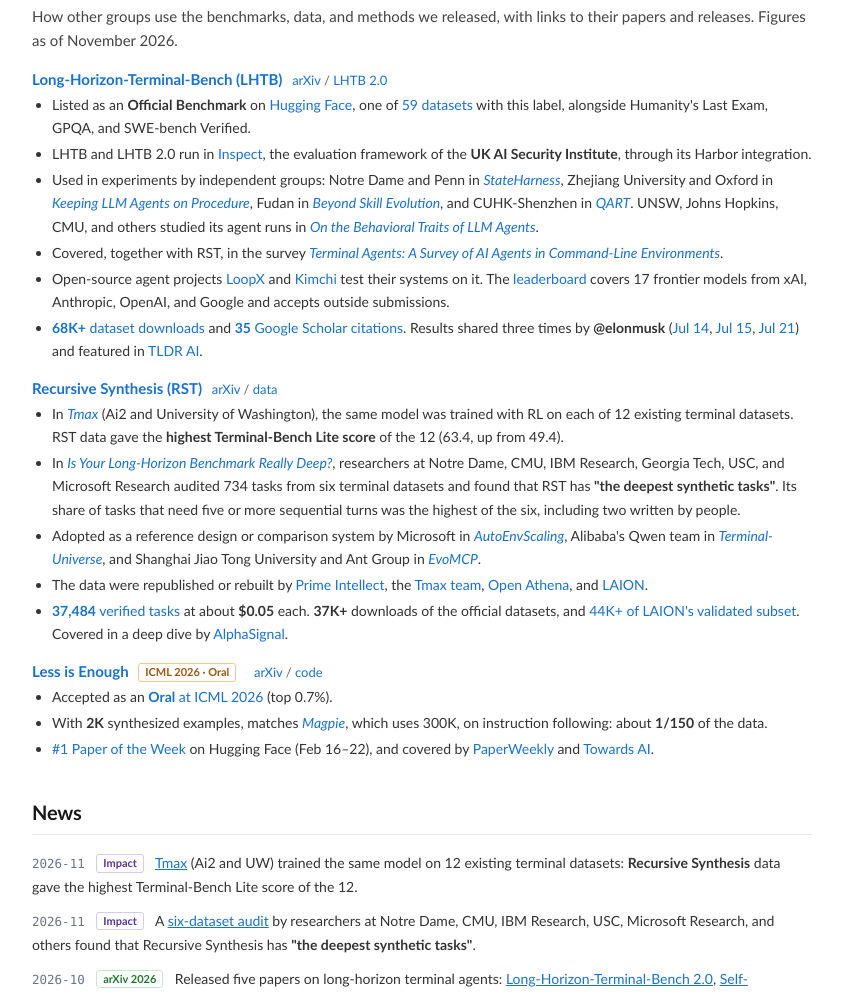
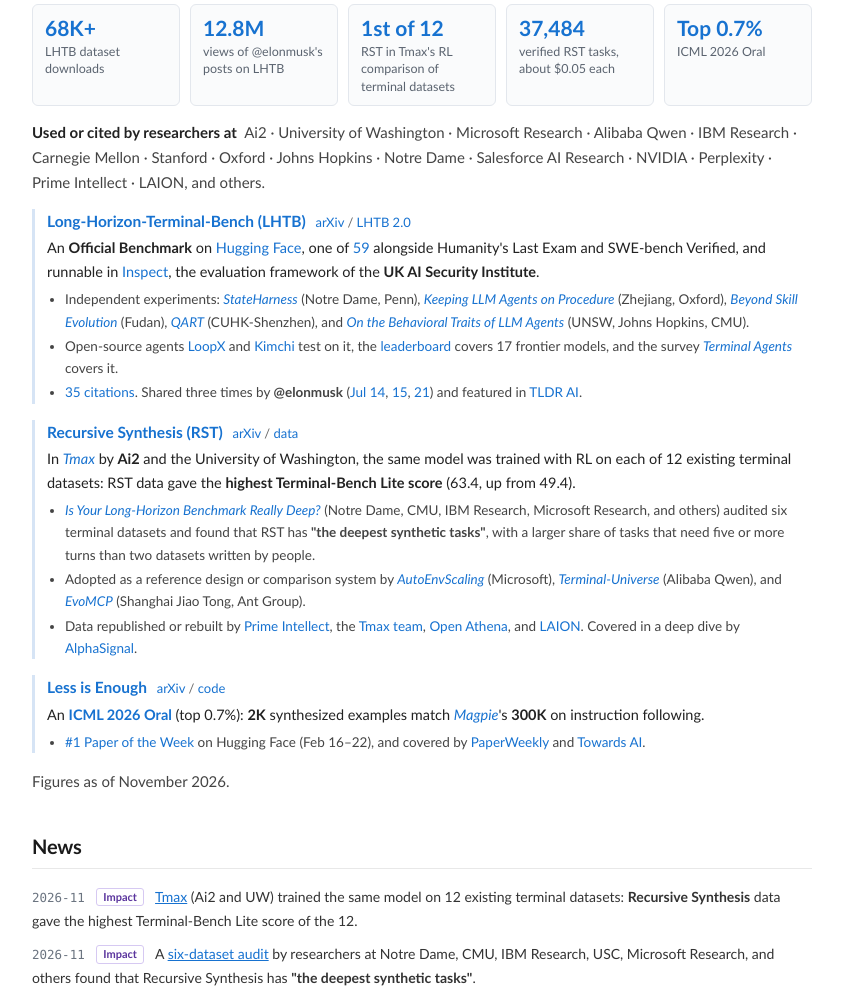
Before and after one commit to Zhongzhi660/personal_website, a plain HTML site: page index.html in a window 1280 px wide. Shown: the part 491-1485 px from the top of the page, without its empty margins (218-1061 px from the left). Drawn offline with Linux system fonts and the light colour scheme.

Commit message:
Impact section: a row of key figures, the organizations that use or cite the work, and a one-line headline per project
Co-Authored-By: Claude Opus 5.5 <noreply@anthropic.com>
Claude-Session: https://claude.ai/code/session_01PN4XCf5vu8SnCZhj4LdTi4

```diff
--- a/index.html
+++ b/index.html
@@ -91,39 +91,45 @@
     </nav>
 
     <h2 id="impact">Research Impact</h2>
-    <p class="section-intro impact-intro">How other groups use the benchmarks, data, and methods we released, with links to their papers and releases. Figures as of November 2026.</p>
+
+    <div class="impact-stats">
+        <a class="impact-stat" href="https://huggingface.co/datasets/IntelligenceLab/Long-Horizon-Terminal-Bench" target="_blank" rel="noopener noreferrer"><span class="impact-stat-num">68K+</span><span class="impact-stat-label">LHTB dataset downloads</span></a>
+        <a class="impact-stat" href="https://x.com/elonmusk/status/2076909201524203973" target="_blank" rel="noopener noreferrer"><span class="impact-stat-num">12.8M</span><span class="impact-stat-label">views of @elonmusk's posts on LHTB</span></a>
+        <a class="impact-stat" href="https://arxiv.org/abs/2606.23321" target="_blank" rel="noopener noreferrer"><span class="impact-stat-num">1st of 12</span><span class="impact-stat-label">RST in Tmax's RL comparison of terminal datasets</span></a>
+        <a class="impact-stat" href="https://huggingface.co/datasets/Zhongzhi1228/Recursive-Task-Synthesis" target="_blank" rel="noopener noreferrer"><span class="impact-stat-num">37,484</span><span class="impact-stat-label">verified RST tasks, about $0.05 each</span></a>
+        <a class="impact-stat" href="https://icml.cc/virtual/2026/events/oral" target="_blank" rel="noopener noreferrer"><span class="impact-stat-num">Top 0.7%</span><span class="impact-stat-label">ICML 2026 Oral</span></a>
+    </div>
+
+    <p class="impact-orgs"><span class="impact-orgs-label">Used or cited by researchers at</span> Ai2 · University of Washington · Microsoft Research · Alibaba Qwen · IBM Research · Carnegie Mellon · Stanford · Oxford · Johns Hopkins · Notre Dame · Salesforce AI Research · NVIDIA · Perplexity · Prime Intellect · LAION, and others.</p>
 
     <div class="impact-block">
       <p class="impact-title"><a href="https://zli12321.github.io/LHTB/" target="_blank" rel="noopener noreferrer">Long-Horizon-Terminal-Bench (LHTB)</a> <span class="impact-paper-links"><a href="https://arxiv.org/abs/2607.08964" target="_blank" rel="noopener noreferrer">arXiv</a> / <a href="https://arxiv.org/abs/2610.14146" target="_blank" rel="noopener noreferrer">LHTB 2.0</a></span></p>
+      <p class="impact-headline">An <strong>Official Benchmark</strong> on <a href="https://huggingface.co/datasets/IntelligenceLab/Long-Horizon-Terminal-Bench" target="_blank" rel="noopener noreferrer">Hugging Face</a>, one of <a href="https://huggingface.co/datasets?benchmark=benchmark:official" target="_blank" rel="noopener noreferrer">59</a> alongside Humanity's Last Exam and SWE-bench Verified, and runnable in <a href="https://meridianlabs-ai.github.io/inspect_harbor/registry/long_horizon_terminal_bench.html" target="_blank" rel="noopener noreferrer">Inspect</a>, the evaluation framework of the <strong>UK AI Security Institute</strong>.</p>
       <ul class="impact-list">
-        <li>Listed as an <strong>Official Benchmark</strong> on <a href="https://huggingface.co/datasets/IntelligenceLab/Long-Horizon-Terminal-Bench" target="_blank" rel="noopener noreferrer">Hugging Face</a>, one of <a href="https://huggingface.co/datasets?benchmark=benchmark:official" target="_blank" rel="noopener noreferrer">59 datasets</a> with this label, alongside Humanity's Last Exam, GPQA, and SWE-bench Verified.</li>
-        <li>LHTB and LHTB 2.0 run in <a href="https://meridianlabs-ai.github.io/inspect_harbor/registry/long_horizon_terminal_bench.html" target="_blank" rel="noopener noreferrer">Inspect</a>, the evaluation framework of the <strong>UK AI Security Institute</strong>, through its Harbor integration.</li>
-        <li>Used in experiments by independent groups: Notre Dame and Penn in <a href="https://arxiv.org/abs/2610.17616" target="_blank" rel="noopener noreferrer"><em>StateHarness</em></a>, Zhejiang University and Oxford in <a href="https://arxiv.org/abs/2611.10884" target="_blank" rel="noopener noreferrer"><em>Keeping LLM Agents on Procedure</em></a>, Fudan in <a href="https://arxiv.org/abs/2609.34649" target="_blank" rel="noopener noreferrer"><em>Beyond Skill Evolution</em></a>, and CUHK-Shenzhen in <a href="https://arxiv.org/abs/2609.16887" target="_blank" rel="noopener noreferrer"><em>QART</em></a>. UNSW, Johns Hopkins, CMU, and others studied its agent runs in <a href="https://arxiv.org/abs/2609.32776" target="_blank" rel="noopener noreferrer"><em>On the Behavioral Traits of LLM Agents</em></a>.</li>
-        <li>Covered, together with RST, in the survey <a href="https://arxiv.org/abs/2608.20485" target="_blank" rel="noopener noreferrer"><em>Terminal Agents: A Survey of AI Agents in Command-Line Environments</em></a>.</li>
-        <li>Open-source agent projects <a href="https://loopx-project.github.io/loopx/benchmarks/lhtb/" target="_blank" rel="noopener noreferrer">LoopX</a> and <a href="https://github.com/getkimchi/kimchi/pull/1179" target="_blank" rel="noopener noreferrer">Kimchi</a> test their systems on it. The <a href="https://zli12321.github.io/LHTB/leaderboard.html" target="_blank" rel="noopener noreferrer">leaderboard</a> covers 17 frontier models from xAI, Anthropic, OpenAI, and Google and accepts outside submissions.</li>
-        <li><a href="https://huggingface.co/datasets/IntelligenceLab/Long-Horizon-Terminal-Bench" target="_blank" rel="noopener noreferrer"><strong>68K+</strong> dataset downloads</a> and <a href="https://scholar.google.com/citations?user=tZTDtW4AAAAJ" target="_blank" rel="noopener noreferrer"><strong>35</strong> Google Scholar citations</a>. Results shared three times by <strong>@elonmusk</strong> (<a href="https://x.com/elonmusk/status/2076909201524203973" target="_blank" rel="noopener noreferrer">Jul 14</a>, <a href="https://x.com/elonmusk/status/2077412964231991420" target="_blank" rel="noopener noreferrer">Jul 15</a>, <a href="https://x.com/elonmusk/status/2079430412837757338" target="_blank" rel="noopener noreferrer">Jul 21</a>) and featured in <a href="https://tldr.tech/ai/2026-07-14" target="_blank" rel="noopener noreferrer">TLDR AI</a>.</li>
+        <li>Independent experiments: <a href="https://arxiv.org/abs/2610.17616" target="_blank" rel="noopener noreferrer"><em>StateHarness</em></a> (Notre Dame, Penn), <a href="https://arxiv.org/abs/2611.10884" target="_blank" rel="noopener noreferrer"><em>Keeping LLM Agents on Procedure</em></a> (Zhejiang, Oxford), <a href="https://arxiv.org/abs/2609.34649" target="_blank" rel="noopener noreferrer"><em>Beyond Skill Evolution</em></a> (Fudan), <a href="https://arxiv.org/abs/2609.16887" target="_blank" rel="noopener noreferrer"><em>QART</em></a> (CUHK-Shenzhen), and <a href="https://arxiv.org/abs/2609.32776" target="_blank" rel="noopener noreferrer"><em>On the Behavioral Traits of LLM Agents</em></a> (UNSW, Johns Hopkins, CMU).</li>
+        <li>Open-source agents <a href="https://loopx-project.github.io/loopx/benchmarks/lhtb/" target="_blank" rel="noopener noreferrer">LoopX</a> and <a href="https://github.com/getkimchi/kimchi/pull/1179" target="_blank" rel="noopener noreferrer">Kimchi</a> test on it, the <a href="https://zli12321.github.io/LHTB/leaderboard.html" target="_blank" rel="noopener noreferrer">leaderboard</a> covers 17 frontier models, and the survey <a href="https://arxiv.org/abs/2608.20485" target="_blank" rel="noopener noreferrer"><em>Terminal Agents</em></a> covers it.</li>
+        <li><a href="https://scholar.google.com/citations?user=tZTDtW4AAAAJ" target="_blank" rel="noopener noreferrer">35 citations</a>. Shared three times by <strong>@elonmusk</strong> (<a href="https://x.com/elonmusk/status/2076909201524203973" target="_blank" rel="noopener noreferrer">Jul 14</a>, <a href="https://x.com/elonmusk/status/2077412964231991420" target="_blank" rel="noopener noreferrer">15</a>, <a href="https://x.com/elonmusk/status/2079430412837757338" target="_blank" rel="noopener noreferrer">21</a>) and featured in <a href="https://tldr.tech/ai/2026-07-14" target="_blank" rel="noopener noreferrer">TLDR AI</a>.</li>
       </ul>
     </div>
 
     <div class="impact-block">
       <p class="impact-title"><a href="https://zhongzhi660.github.io/recursive-verified-synthesis-site/" target="_blank" rel="noopener noreferrer">Recursive Synthesis (RST)</a> <span class="impact-paper-links"><a href="https://arxiv.org/abs/2608.05466" target="_blank" rel="noopener noreferrer">arXiv</a> / <a href="https://huggingface.co/datasets/Zhongzhi1228/Recursive-Task-Synthesis" target="_blank" rel="noopener noreferrer">data</a></span></p>
+      <p class="impact-headline">In <a href="https://arxiv.org/abs/2606.23321" target="_blank" rel="noopener noreferrer"><em>Tmax</em></a> by <strong>Ai2</strong> and the University of Washington, the same model was trained with RL on each of 12 existing terminal datasets: RST data gave the <strong>highest Terminal-Bench Lite score</strong> (63.4, up from 49.4).</p>
       <ul class="impact-list">
-        <li>In <a href="https://arxiv.org/abs/2606.23321" target="_blank" rel="noopener noreferrer"><em>Tmax</em></a> (Ai2 and University of Washington), the same model was trained with RL on each of 12 existing terminal datasets. RST data gave the <strong>highest Terminal-Bench Lite score</strong> of the 12 (63.4, up from 49.4).</li>
-        <li>In <a href="https://arxiv.org/abs/2611.01927" target="_blank" rel="noopener noreferrer"><em>Is Your Long-Horizon Benchmark Really Deep?</em></a>, researchers at Notre Dame, CMU, IBM Research, Georgia Tech, USC, and Microsoft Research audited 734 tasks from six terminal datasets and found that RST has <strong>"the deepest synthetic tasks"</strong>. Its share of tasks that need five or more sequential turns was the highest of the six, including two written by people.</li>
-        <li>Adopted as a reference design or comparison system by Microsoft in <a href="https://arxiv.org/abs/2610.14163" target="_blank" rel="noopener noreferrer"><em>AutoEnvScaling</em></a>, Alibaba's Qwen team in <a href="https://arxiv.org/abs/2609.04148" target="_blank" rel="noopener noreferrer"><em>Terminal-Universe</em></a>, and Shanghai Jiao Tong University and Ant Group in <a href="https://arxiv.org/abs/2610.41479" target="_blank" rel="noopener noreferrer"><em>EvoMCP</em></a>.</li>
-        <li>The data were republished or rebuilt by <a href="https://huggingface.co/datasets/PrimeIntellect/Recursive-Task-Synthesis" target="_blank" rel="noopener noreferrer">Prime Intellect</a>, the <a href="https://huggingface.co/datasets/TMaxxx/agent-task-recursive-task-synthesis" target="_blank" rel="noopener noreferrer">Tmax team</a>, <a href="https://huggingface.co/datasets/open-athena/recursive-task-synthesis-glm-5.3-rollouts" target="_blank" rel="noopener noreferrer">Open Athena</a>, and <a href="https://huggingface.co/datasets/laion/rts-1k-rootless-apptainer" target="_blank" rel="noopener noreferrer">LAION</a>.</li>
-        <li><a href="https://huggingface.co/datasets/Zhongzhi1228/Recursive-Task-Synthesis" target="_blank" rel="noopener noreferrer"><strong>37,484</strong> verified tasks</a> at about <strong>$0.05</strong> each. <strong>37K+</strong> downloads of the official datasets, and <a href="https://huggingface.co/datasets/laion/rts-1k-rootless-apptainer" target="_blank" rel="noopener noreferrer">44K+ of LAION's validated subset</a>. Covered in a deep dive by <a href="https://alphasignal.ai/news/when-to-gate-recursive-terminal-task-synthesis" target="_blank" rel="noopener noreferrer">AlphaSignal</a>.</li>
+        <li><a href="https://arxiv.org/abs/2611.01927" target="_blank" rel="noopener noreferrer"><em>Is Your Long-Horizon Benchmark Really Deep?</em></a> (Notre Dame, CMU, IBM Research, Microsoft Research, and others) audited six terminal datasets and found that RST has <strong>"the deepest synthetic tasks"</strong>, with a larger share of tasks that need five or more turns than two datasets written by people.</li>
+        <li>Adopted as a reference design or comparison system by <a href="https://arxiv.org/abs/2610.14163" target="_blank" rel="noopener noreferrer"><em>AutoEnvScaling</em></a> (Microsoft), <a href="https://arxiv.org/abs/2609.04148" target="_blank" rel="noopener noreferrer"><em>Terminal-Universe</em></a> (Alibaba Qwen), and <a href="https://arxiv.org/abs/2610.41479" target="_blank" rel="noopener noreferrer"><em>EvoMCP</em></a> (Shanghai Jiao Tong, Ant Group).</li>
+        <li>Data republished or rebuilt by <a href="https://huggingface.co/datasets/PrimeIntellect/Recursive-Task-Synthesis" target="_blank" rel="noopener noreferrer">Prime Intellect</a>, the <a href="https://huggingface.co/datasets/TMaxxx/agent-task-recursive-task-synthesis" target="_blank" rel="noopener noreferrer">Tmax team</a>, <a href="https://huggingface.co/datasets/open-athena/recursive-task-synthesis-glm-5.3-rollouts" target="_blank" rel="noopener noreferrer">Open Athena</a>, and <a href="https://huggingface.co/datasets/laion/rts-1k-rootless-apptainer" target="_blank" rel="noopener noreferrer">LAION</a>. Covered in a deep dive by <a href="https://alphasignal.ai/news/when-to-gate-recursive-terminal-task-synthesis" target="_blank" rel="noopener noreferrer">AlphaSignal</a>.</li>
       </ul>
     </div>
 
     <div class="impact-block">
-      <p class="impact-title"><a href="https://website-sigma-three-35.vercel.app/" target="_blank" rel="noopener noreferrer">Less is Enough</a> <span class="news-badge news-badge-oral">ICML 2026 · Oral</span> <span class="impact-paper-links"><a href="https://arxiv.org/abs/2602.10388" target="_blank" rel="noopener noreferrer">arXiv</a> / <a href="https://github.com/Zhongzhi660/FAC-Synthesis" target="_blank" rel="noopener noreferrer">code</a></span></p>
+      <p class="impact-title"><a href="https://website-sigma-three-35.vercel.app/" target="_blank" rel="noopener noreferrer">Less is Enough</a> <span class="impact-paper-links"><a href="https://arxiv.org/abs/2602.10388" target="_blank" rel="noopener noreferrer">arXiv</a> / <a href="https://github.com/Zhongzhi660/FAC-Synthesis" target="_blank" rel="noopener noreferrer">code</a></span></p>
+      <p class="impact-headline">An <a href="https://icml.cc/virtual/2026/events/oral" target="_blank" rel="noopener noreferrer"><strong>ICML 2026 Oral</strong></a> (top 0.7%): <strong>2K</strong> synthesized examples match <a href="https://arxiv.org/abs/2406.08464" target="_blank" rel="noopener noreferrer"><em>Magpie</em></a>'s <strong>300K</strong> on instruction following.</p>
       <ul class="impact-list">
-        <li>Accepted as an <a href="https://icml.cc/virtual/2026/events/oral" target="_blank" rel="noopener noreferrer"><strong>Oral</strong> at ICML 2026</a> (top 0.7%).</li>
-        <li>With <strong>2K</strong> synthesized examples, matches <a href="https://arxiv.org/abs/2406.08464" target="_blank" rel="noopener noreferrer"><em>Magpie</em></a>, which uses 300K, on instruction following: about <strong>1/150</strong> of the data.</li>
         <li><a href="https://x.com/huggingface/status/2026011044812865932" target="_blank" rel="noopener noreferrer">#1 Paper of the Week</a> on Hugging Face (Feb 16–22), and covered by <a href="https://mp.weixin.qq.com/s/tk_cZIz-_ErJtyNhUpiS0g" target="_blank" rel="noopener noreferrer">PaperWeekly</a> and <a href="https://www.linkedin.com/pulse/tai-192-ai-enters-scientific-discovery-q0mje/" target="_blank" rel="noopener noreferrer">Towards AI</a>.</li>
       </ul>
     </div>
+    <p class="impact-note">Figures as of November 2026.</p>
 
     <h2 id="news">News</h2>
     <ul class="news-list">
--- a/stylesheet.css
+++ b/stylesheet.css
@@ -424,22 +424,68 @@ a.news-arxiv-link:hover {
 }
 
 /* Research Impact */
-.impact-intro {
-  margin-bottom: 10px;
+.impact-stats {
+  display: grid;
+  grid-template-columns: repeat(5, minmax(0, 1fr));
+  gap: 10px;
+  margin: 4px 0 14px 0;
+}
+
+a.impact-stat {
+  display: block;
+  padding: 10px 12px;
+  border: 1px solid #e3e7ed;
+  border-radius: 6px;
+  background: #fafbfc;
+  text-decoration: none;
+  color: inherit;
+}
+
+a.impact-stat:hover,
+a.impact-stat:focus {
+  border-color: #b9cde6;
+  background: #f4f8fd;
+}
+
+.impact-stat-num {
+  display: block;
+  font-size: 21px;
+  font-weight: 700;
+  line-height: 1.25;
+  color: #1772d0;
+  white-space: nowrap;
+}
+
+.impact-stat-label {
+  display: block;
+  margin-top: 2px;
+  font-size: 12.5px;
+  line-height: 1.4;
+  color: #5b6470;
+}
+
+.impact-orgs {
+  margin: 0 0 18px 0;
+  font-size: 13.5px;
+  line-height: 1.7;
+  color: #444;
+}
+
+.impact-orgs-label {
+  font-weight: 600;
+  color: #222;
+  margin-right: 4px;
 }
 
 .impact-block {
-  margin: 0 0 14px 0;
+  margin: 0 0 16px 0;
+  padding-left: 12px;
+  border-left: 3px solid #d6e4f5;
 }
 
 .impact-title {
-  margin: 0 0 2px 0;
-  font-size: 15px;
-  font-weight: 600;
-}
-
-.impact-title .news-badge {
-  margin-left: 6px;
+  margin: 0 0 3px 0;
+  font-size: 15.5px;
   font-weight: 600;
 }
 
@@ -450,16 +496,39 @@ a.news-arxiv-link:hover {
   color: #666;
 }
 
+.impact-headline {
+  margin: 0 0 4px 0;
+  font-size: 14.5px;
+  line-height: 1.65;
+  color: #222;
+}
+
 .impact-list {
   margin: 0;
-  padding-left: 20px;
-  font-size: 14px;
+  padding-left: 18px;
+  font-size: 13.5px;
   line-height: 1.65;
-  color: #333;
+  color: #444;
 }
 
 .impact-list li {
-  margin-bottom: 3px;
+  margin-bottom: 2px;
+}
+
+.impact-note {
+  margin: -4px 0 0 0;
+  font-size: 12.5px;
+  color: #888;
+}
+
+@media (max-width: 640px) {
+  .impact-stats {
+    grid-template-columns: repeat(2, minmax(0, 1fr));
+  }
+
+  a.impact-stat:last-child {
+    grid-column: span 2;
+  }
 }
 
 /* Media Coverage (last section): Source: "Title" with Title as link */
```
